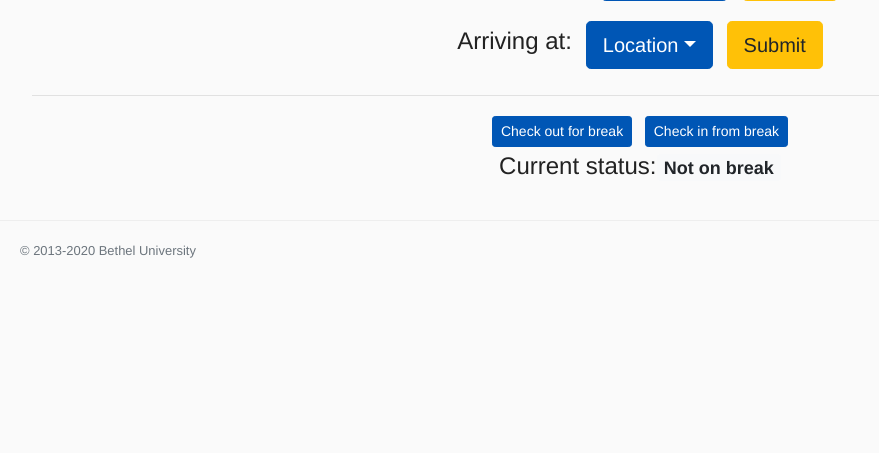
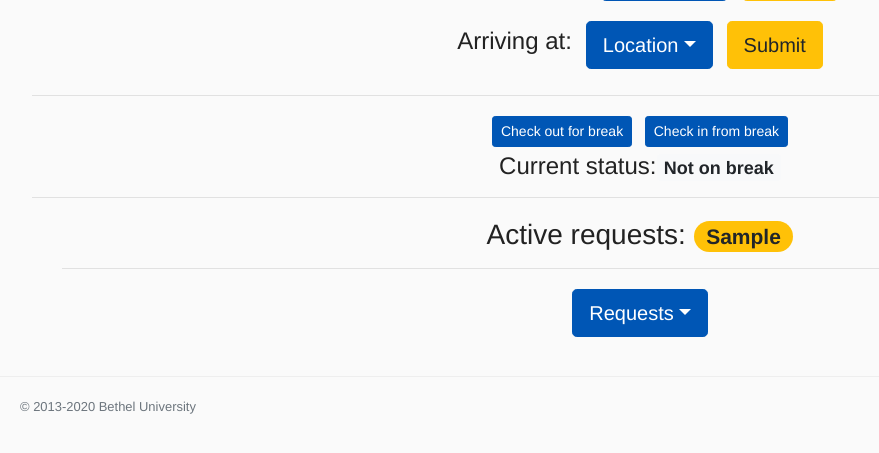
Before and after one commit to betheluniversity/shuttle, a Python web app: template shuttle/templates/schedules/shuttle_driver_check_in.html in a window 1280 px wide. Shown: the part 135-588 px from the top of the page, without its empty margins (0-879 px from the left). Run offline with Jinja, Linux system fonts and the light colour scheme; the template is opened without the code that fills it: most values are stand-ins (such as "Sample title", 1, 10 or a date in 2020); some libraries are stand-ins or nearby versions.

Commit message:
Drivers can now see all shuttle requests and can mark tham as completed

```diff
--- a/shuttle/static/assets/css/shuttle.css
+++ b/shuttle/static/assets/css/shuttle.css
@@ -65,7 +65,9 @@ nav.navbar {
 .navbar-brand {
     font-size: 0.9em;
 }
-
+#request-information {
+    display: none;
+}
 .row {
     display: block;
 }
--- a/shuttle/templates/schedules/shuttle_driver_check_in.html
+++ b/shuttle/templates/schedules/shuttle_driver_check_in.html
@@ -1,5 +1,5 @@
 {% extends 'shuttle_base.html' %}
-<!-- TODO:  make submit buttons work/ select next location after submitting so it is easier for drivers -->
+<!-- TODO: select next location after submitting so it is easier for drivers -->
 {% block body_content %}
 <title>Shuttle | {% block page_title %}Driver Check In{% endblock %}</title>
 
@@ -23,6 +23,7 @@
             </div>
         </div>
     </div>
+
     <div class="center-page">
         <div class="align-side-by-side">
             <h4>Arriving at:</h4>
@@ -43,7 +44,9 @@
             </div>
         </div>
     </div>
+
     <hr>
+
     <div class="center-page">
         <div class="align-side-by-side">
             <div class="submit">
@@ -56,8 +59,32 @@
             </div>
         </div>
     </div>
+
     <div class="center-page">
-       <h4>Current status:<span class="badge badge-light">Not on break</span></h4>
+       <h4>Current status:<span class="badge badge-light break-badge">Not on break</span></h4>
+    </div>
+
+    <hr>
+
+    <div class="center-page">
+        <div class="center-page shuttle-margins">
+            <h3>Active requests: <span class="badge badge-pill badge-warning waitlist">{{ active_requests }}</span></h3>
+            <hr>
+        </div>
+        <div class="dropdown">
+            <button class="btn btn-primary btn-lg dropdown-toggle request-menu" type="button" data-toggle="dropdown" aria-haspopup="true" aria-expanded="false">Requests</button>
+            <div class="dropdown-menu request-drop scrollable-menu" aria-labelledby="dropdownMenuButton">
+                {% for request in requests %}
+                    <a class="dropdown-item" href="#">{{ requests[request]['log_date'] }} - {{ requests[request]['location'] }}</a>
+                {% endfor %}
+            </div>
+        </div>
+        <div id="request-information">
+            {% for request in requests %}
+                <div class="request-{{requests[request]['location']}}" href="#"><p>{{ requests[request]['log_date'] }} - {{ requests[request]['location'] }}</p></div>
+            {% endfor %}
+            <input class="btn btn-warning btn-lg complete-request-btn" type="submit" value="Complete Requests">
+        </div>
     </div>
 
     <script>
@@ -107,7 +134,7 @@
                 url: "{{ url_for('SchedulesView:send_driver_check_in_info') }}",
                 data: JSON.stringify((data)),
             }).done(function (data) {
-                $(".badge").text(data);
+                $(".break-badge").text(data);
             })
         });
         $('.check-in-btn').click(function () {
@@ -119,7 +146,40 @@
                 url: "{{ url_for('SchedulesView:send_driver_check_in_info') }}",
                 data: JSON.stringify((data)),
             }).done(function (data) {
-                $(".badge").text(data);
+                $(".break-badge").text(data);
+            })
+        });
+
+        $(".request-drop a").click(function () {
+            // Dropdown shows arriving location selected
+            $(".request-menu:first-child").text($(this).text().split(" - ")[1]);
+            $(".request-menu:first-child").val($(this).text());
+            // shows request on screen
+            var data = {"request": $('.request-menu').val()}
+            request_on_screen(data);
+        });
+        function request_on_screen(request) {
+            var data = {{ requests | tojson }};
+            for (var key in data) {
+                $('#request-information').css('display','block');
+                if (data[key]['location'] == $(".request-menu").text()) {
+                    $('.request-' + data[key]['location']).css('display','block');
+               }else{
+                    $('.request-' + data[key]['location']).css('display','none');
+                }
+            }
+        }
+        $('.complete-request-btn').click(function () {
+            // sends check-in from break info to database
+            var data = {"location": $(".request-menu").text()}
+            console.log(data);
+            $.ajax({
+                type: 'POST',
+                contentType: 'application/json',
+                url: "{{ url_for('SchedulesView:delete_active_requests_at_location') }}",
+                data: JSON.stringify((data)),
+            }).done(function (data) {
+                location.reload();
             })
         });
     });
```
Also changed, not shown: shuttle/db/db_functions.py (+15 -0 lines), shuttle/schedules/__init__.py (+15 -0 lines).
